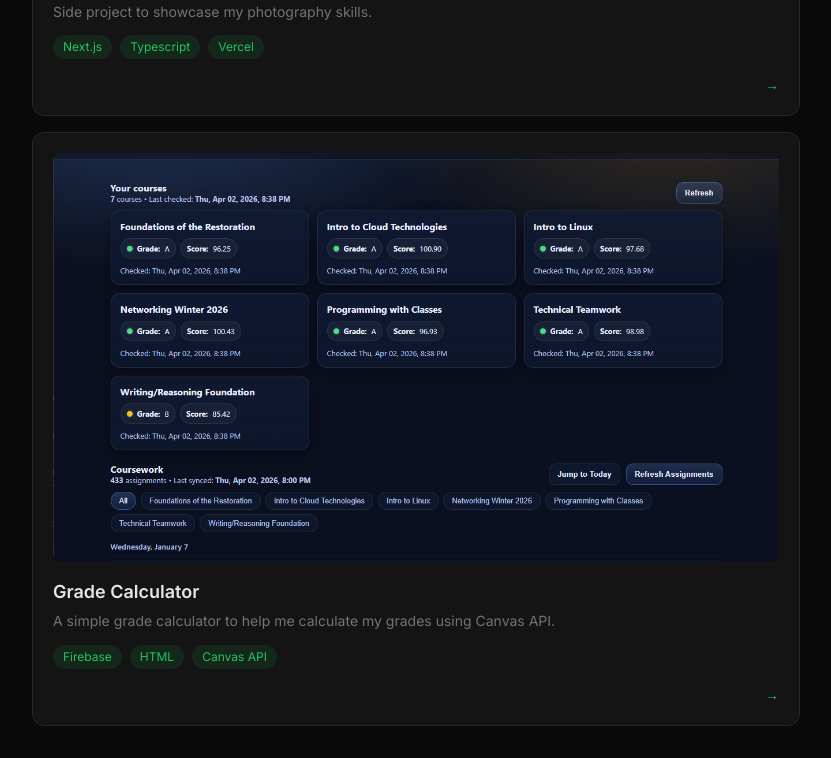
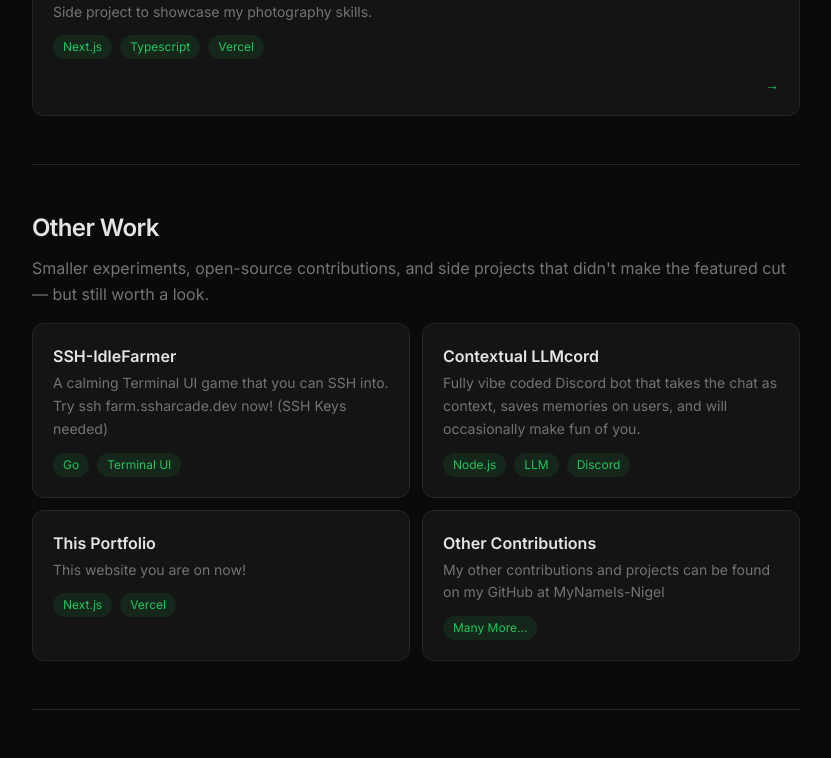
Before and after one commit to MyNameIs-Nigel/cyber-portfolio, a Next.js app: page /projects in a window 1280 px wide. Shown: the part 4060-4818 px from the top of the page, without its empty margins (224-1055 px from the left). Built offline with nearby package versions, Linux system fonts and the light colour scheme.

Commit message:
Refactored text

```diff
--- a/src/app/page.tsx
+++ b/src/app/page.tsx
@@ -17,8 +17,8 @@ import { QuoteBlock } from "@/components/QuoteBlock";
 
 const heroStats: Stat[] = [
   { value: 14, suffix: "%", label: "AWS cost reduced", accent: 1 },
-  { value: 4, label: "Certifications", accent: 4 },
-  { value: 4, label: "Web apps shipped", accent: 3 },
+  { value: 2, label: "Certifications", accent: 4 },
+  { value: 11, label: "Web apps shipped", accent: 3 },
   { value: 3, suffix: "+", label: "Years in tech", accent: 2 },
 ];
 
--- a/src/app/projects/page.tsx
+++ b/src/app/projects/page.tsx
@@ -62,10 +62,10 @@ export default function ProjectsPage() {
         </Paragraph>
         <div className="mt-4 grid grid-cols-1 gap-3 sm:grid-cols-2">
           {[
-            { title: "Talk-To-Nigel", desc: "An asynchronous messaging agent that texts like a Gen-Z would.", tags: ["Node.js", "LLM"] },
+            { title: "SSH-IdleFarmer", desc: "A calming Terminal UI game that you can SSH into. Try ssh farm.ssharcade.dev now! (SSH Keys needed)", tags: ["Go", "Terminal UI"] },
             { title: "Contextual LLMcord", desc: "Fully vibe coded Discord bot that takes the chat as context, saves memories on users, and will occasionally make fun of you.", tags: ["Node.js", "LLM", "Discord"] },
             { title: "This Portfolio", desc: "This website you are on now!", tags: ["Next.js", "Vercel"] },
-            { title: "GratiTree", desc: "A class project for my intro to cloud class", tags: ["Firebase"] },
+            { title: "Other Contributions", desc: "My other contributions and projects can be found on my GitHub at MyNameIs-Nigel", tags: ["Many More..."] },
           ].map((p) => (
             <div key={p.title} className="rounded-xl border border-border bg-surface p-5 transition-colors duration-200 hover:border-accent-1/50">
               <h3 className="text-base font-semibold text-fg">{p.title}</h3>
--- a/src/data/projects.ts
+++ b/src/data/projects.ts
@@ -82,22 +82,6 @@ export const projects: Project[] = [
     demoUrl: "https://ndsironwood.com/",
     repoUrl: "https://github.com/mynameis-nigel/nextjs-portfolio",
   },
-  {
-    slug: "grade-calculator",
-    title: "Grade Calculator",
-    description: "A simple grade calculator to help me calculate my grades using Canvas API.",
-    tags: ["Firebase", "HTML", "Canvas API"],
-    link: "https://grades.ndsironwood.com/",
-    image: "/projects/grades-1.png",
-    screenshots: ["/projects/grades-1.png", "/projects/grades-2.png", "/projects/grades-3.png"],
-    content: [
-      "A practical tool that pulls course data via the Canvas API and helps estimate where grades stand across assignments. It started as a personal utility and might grow into something I could share with classmates.",
-      "The front end is straightforward HTML and client-side logic; Firebase backs auth or persistence where needed. Handling API quirks and edge cases (dropped grades, weighting) was the interesting part.",
-      "If I revisit it, I'd add clearer onboarding for API keys and stronger error messaging when Canvas changes behavior.",
-    ],
-    demoUrl: "https://grades.ndsironwood.com/",
-    repoUrl: "https://github.com/mynameis-nigel/firebase-grades",
-  },
 ];
 
 export function getProjectBySlug(slug: string): Project | undefined {
--- a/src/data/skills.ts
+++ b/src/data/skills.ts
@@ -5,8 +5,8 @@ export const skillCategories: SkillCategory[] = [
     title: "Cloud & DevOps",
     accent: 1,
     items: [
-      "AWS (IAM, EC2, RDS, S3, Lambda, VPC, Cognito)",
-      "GCP (Firebase, IAM, Vertex AI)",
+      "AWS (EC2, RDS, S3, Lambda, VPC, Cognito)",
+      "GCP (Firebase, IAM)",
       "AWS CloudFormation & IaC",
       "CI/CD Pipelines",
     ],
@@ -15,16 +15,17 @@ export const skillCategories: SkillCategory[] = [
     title: "Languages & Scripting",
     accent: 2,
     items: [
-      "Python (APIs, data pipelines, automation)",
       "PowerShell (M365/AD management)",
       "Bash",
+      "Python (APIs)",
+      "C#",
     ],
   },
   {
     title: "Infrastructure & Systems",
     accent: 3,
     items: [
-      "Linux (Debian/Ubuntu)",
+      "Linux (Various Distros)",
       "Windows Server 2016/2022/2025",
       "Proxmox (CTs/VMs)",
       "M365 Admin",
@@ -34,10 +35,10 @@ export const skillCategories: SkillCategory[] = [
     title: "Security & Networking",
     accent: 4,
     items: [
-      "Cisco Devices",
+      "Cisco & Aruba Devices",
       "Cloudflare DNS & Tunnels",
-      "Wireshark · Nmap · SecurityOnion",
-      "Ubiquiti · Cambium · Tarana Radios",
+      "Wireshark, Nmap, SecurityOnion",
+      "Fiber & Wireless Devices",
     ],
   },
 ];
```
